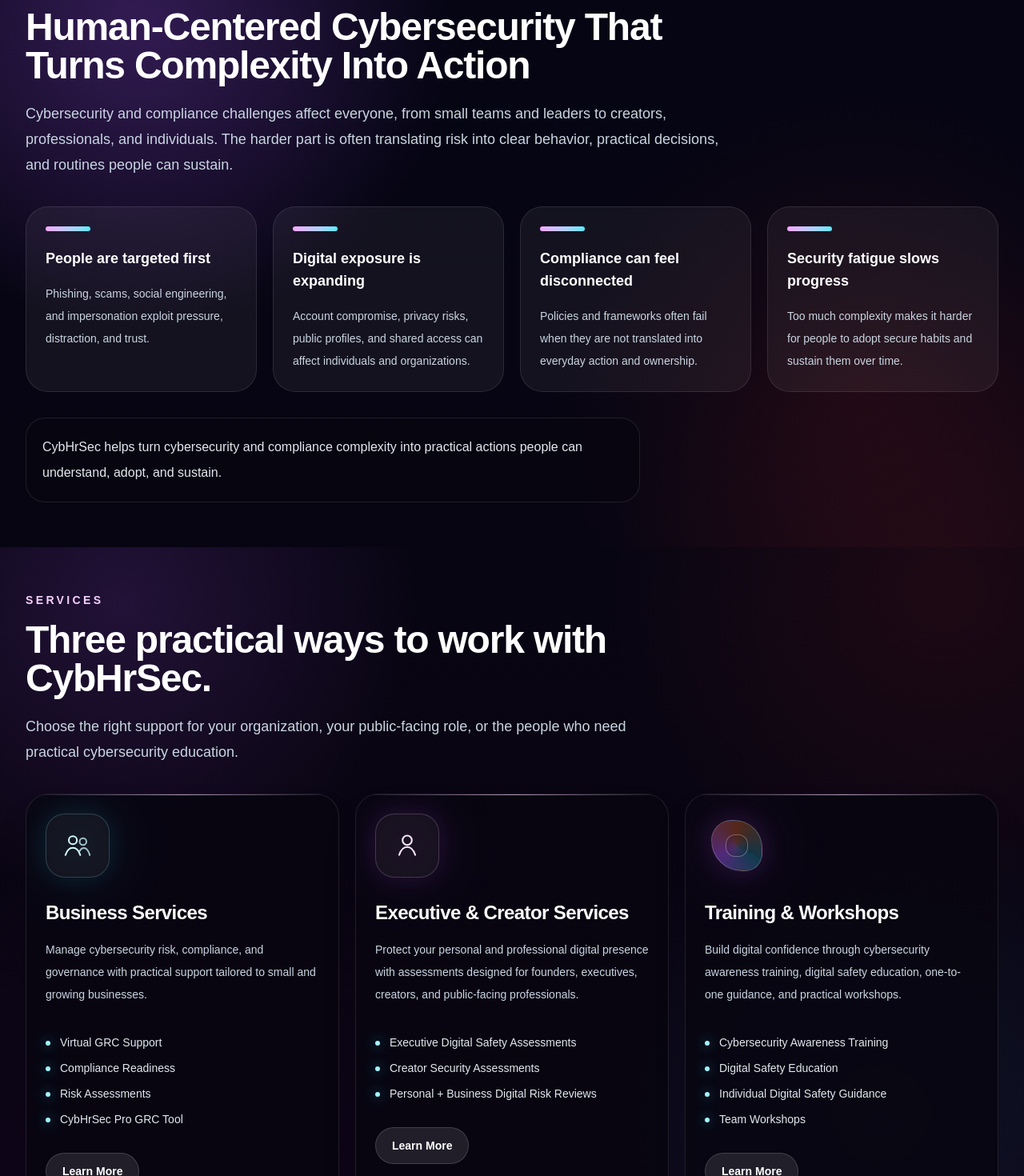
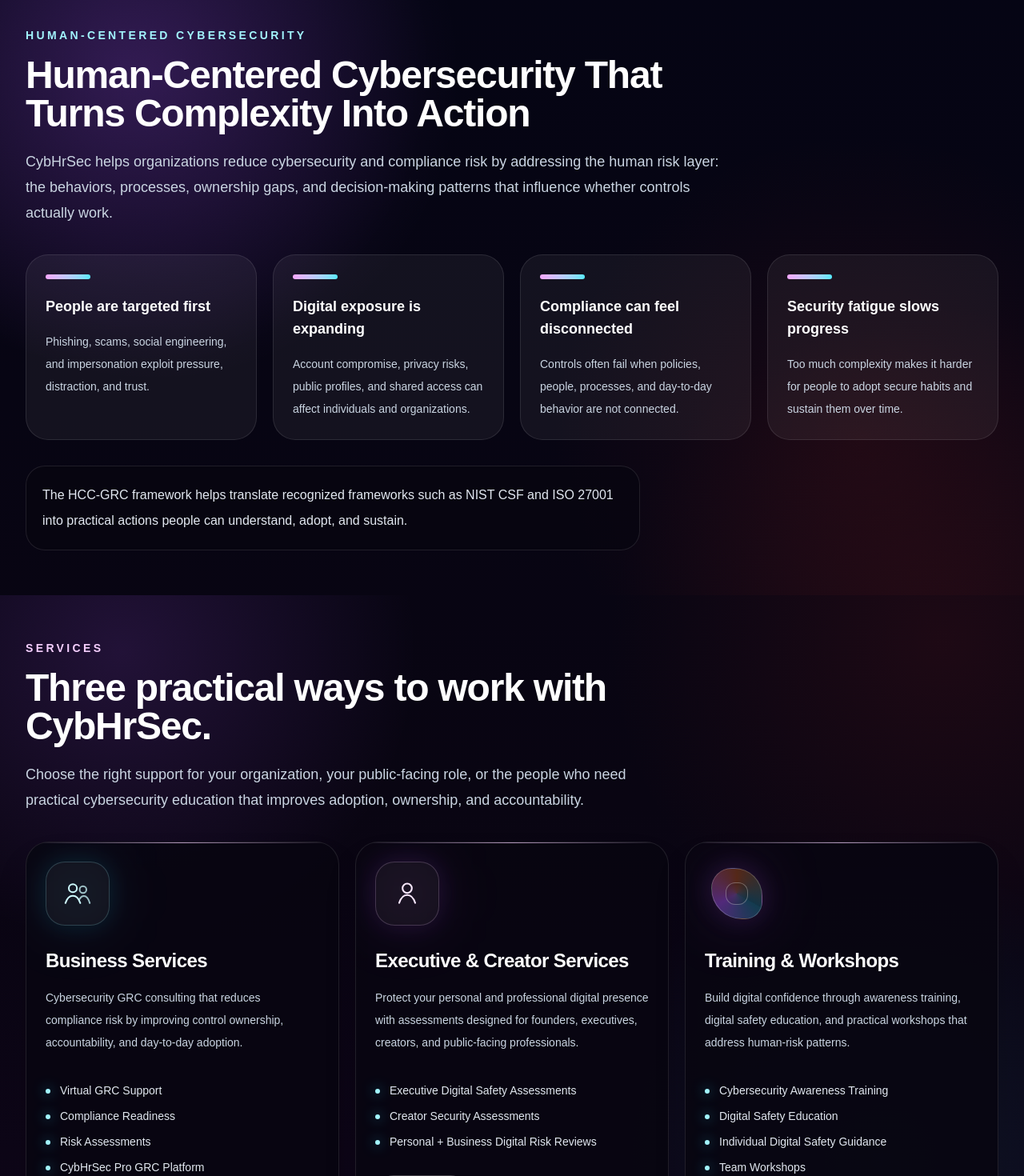
Before and after one commit to cybhrsec/cybhrsec-marketing-site, a Next.js app: page / in a window 1280 px wide. Shown: the part 860-2330 px from the top of the page at 80% size. Built offline with nearby package versions, Linux system fonts and the light colour scheme.

Commit message:
Refine cybersecurity GRC and human risk messaging

```diff
--- a/src/app/about/page.tsx
+++ b/src/app/about/page.tsx
@@ -5,27 +5,27 @@
   [
     "01",
     "Understand",
-    "Security often fails when controls are designed without understanding how people actually work. This step clarifies the people, systems, risks, goals, and pressures shaping the environment.",
+    "When controls are designed away from real work, risk gets missed. This step identifies how people, processes, systems, and business pressures shape risk.",
   ],
   [
     "02",
     "Assess",
-    "Risk is often missed when policies, accounts, suppliers, and evidence are reviewed in isolation. This step connects control gaps to real business, compliance, and human risk.",
+    "Gaps grow when controls and workflows are reviewed in isolation. This step evaluates cybersecurity, compliance, and human-driven risk together.",
   ],
   [
     "03",
     "Simplify",
-    "Findings can fail when they are too technical or unclear. This step turns risk into practical priorities, plain-English decisions, and clear ownership.",
+    "Requirements fail when they are too technical or unclear. This step turns policies, controls, and compliance expectations into actions teams can follow.",
   ],
   [
     "04",
     "Embed",
-    "Security often breaks down after implementation when routines are not built into daily work. This step helps teams make security and compliance part of normal operations.",
+    "Security breaks down when expectations sit outside daily work. This step integrates governance, security expectations, and accountability into operations.",
   ],
   [
     "05",
     "Improve",
-    "Risk changes as people, systems, suppliers, and regulations change. This step uses reporting, lessons learned, and ongoing review to keep programs relevant over time.",
+    "Risk returns when adoption and remediation are not monitored. This step tracks control effectiveness, ownership, and recurring human-risk patterns.",
   ],
 ];
 
@@ -104,6 +104,12 @@
           <h2 className="mt-4 text-3xl font-semibold tracking-tight text-white sm:text-4xl">
             A practical method for making security stick.
           </h2>
+          <p className="mt-4 text-base leading-8 text-slate-300">
+            The HCC-GRC framework translates recognized frameworks such as NIST
+            CSF and ISO 27001 into practical actions people can understand,
+            adopt, and sustain, with specific attention to the human risk layer
+            behind compliance and security failures.
+          </p>
         </div>
         <div className="grid gap-4 md:grid-cols-5">
           {framework.map(([number, title, copy]) => (
--- a/src/app/client-portal/page.tsx
+++ b/src/app/client-portal/page.tsx
@@ -5,7 +5,7 @@
     <PageHero
       eyebrow="Client Portal"
       title="CybHrSec Client Portal access is coming soon."
-      description="The portal will give clients a secure workspace for risks, policies, remediation actions, readiness tracking, and executive reporting. For now, request a demo and CybHrSec will guide you through the available options."
+      description="The portal will give clients access to CybHrSec Pro, a GRC platform for risks, policies, remediation actions, readiness tracking, human-risk visibility, and executive reporting. For now, request a demo and CybHrSec will guide you through the available options."
       primaryHref="/contact"
       primaryLabel="Request Demo"
       secondaryHref="/grc-tool"
--- a/src/app/grc-tool/page.tsx
+++ b/src/app/grc-tool/page.tsx
@@ -4,9 +4,9 @@
   return (
     <>
       <PageHero
-        eyebrow="CybHrSec Pro GRC Tool"
-        title="CybHrSec Pro helps organize cybersecurity and compliance work."
-        description="CybHrSec Pro is a GRC tool designed to help organizations manage cybersecurity risk, compliance readiness, policies, remediation, evidence, vendor work, and executive reporting."
+        eyebrow="CybHrSec Pro GRC Platform"
+        title="CybHrSec Pro helps make cybersecurity and compliance work visible."
+        description="CybHrSec Pro is a GRC platform for risk registers, policy libraries, remediation tracking, control visibility, executive reporting, and human-risk visibility, supporting alignment with frameworks such as NIST CSF, ISO 27001, SOC 2, and HIPAA."
         primaryHref="/client-portal"
         primaryLabel="Access Client Portal"
         secondaryHref="/services/business"
@@ -14,7 +14,12 @@
       />
       <GrcToolPreview />
       <section className="mx-auto grid max-w-7xl gap-5 px-5 py-16 md:grid-cols-4 lg:px-8">
-        {["Risk register", "Policy library", "Remediation tracker", "Executive reports"].map(
+        {[
+          "Risk ownership",
+          "Policy adoption",
+          "Remediation accountability",
+          "Executive reports",
+        ].map(
           (feature) => (
             <div
               key={feature}
--- a/src/app/layout.tsx
+++ b/src/app/layout.tsx
@@ -15,9 +15,9 @@
 
 export const metadata: Metadata = {
   metadataBase: new URL("https://www.cybhrsec.com"),
-  title: "CybHrSec | Cybersecurity, Compliance, and GRC Consulting",
+  title: "CybHrSec | Cybersecurity GRC Consultancy and Platform",
   description:
-    "CybHrSec helps small and growing businesses manage cybersecurity risk, compliance readiness, policies, remediation, executive reporting, and GRC workflows.",
+    "Cybersecurity GRC support for individuals, creators, and small to growing businesses, helping reduce risk, improve compliance readiness, and address the human risk layer.",
   icons: {
     icon: [
       { url: "/favicon.ico", sizes: "any" },
@@ -34,9 +34,9 @@
   },
   manifest: "/site.webmanifest",
   openGraph: {
-    title: "CybHrSec | Cybersecurity, Compliance, and GRC Consulting",
+    title: "CybHrSec | Cybersecurity GRC Consultancy and Platform",
     description:
-      "Practical cybersecurity, compliance, privacy, and GRC support for businesses and individuals.",
+      "Practical cybersecurity GRC support for businesses and individuals, with CybHrSec Pro as the GRC platform for risk, policy, remediation, and reporting.",
     url: "https://www.cybhrsec.com",
     siteName: "CybHrSec",
     images: [
--- a/src/app/page.tsx
+++ b/src/app/page.tsx
@@ -7,12 +7,12 @@
   {
     title: "Business Services",
     description:
-      "Manage cybersecurity risk, compliance, and governance with practical support tailored to small and growing businesses.",
+      "Cybersecurity GRC consulting that reduces compliance risk by improving control ownership, accountability, and day-to-day adoption.",
     offerings: [
       "Virtual GRC Support",
       "Compliance Readiness",
       "Risk Assessments",
-      "CybHrSec Pro GRC Tool",
+      "CybHrSec Pro GRC Platform",
     ],
     cta: "Learn More",
     href: "/services/business",
@@ -32,7 +32,7 @@
   {
     title: "Training & Workshops",
     description:
-      "Build digital confidence through cybersecurity awareness training, digital safety education, one-to-one guidance, and practical workshops.",
+      "Build digital confidence through awareness training, digital safety education, and practical workshops that address human-risk patterns.",
     offerings: [
       "Cybersecurity Awareness Training",
       "Digital Safety Education",
@@ -48,27 +48,27 @@
   {
     title: "Understand",
     description:
-      "Translate cyber and compliance risk into plain business language.",
+      "Clarify how people, workflows, systems, and business pressure shape cybersecurity and compliance risk.",
   },
   {
     title: "Assess",
     description:
-      "Identify risks, gaps, and priorities across people, process, technology, and third parties.",
+      "Evaluate cybersecurity, compliance, and human-driven risk across controls, processes, and ownership.",
   },
   {
     title: "Simplify",
     description:
-      "Turn complex requirements into practical actions, policies, and controls.",
+      "Turn policies, controls, and framework requirements into practical actions teams can follow.",
   },
   {
     title: "Embed",
     description:
-      "Help businesses and individuals adopt secure practices that can be sustained.",
+      "Build governance, security expectations, and accountability into everyday operations.",
   },
   {
     title: "Improve",
     description:
-      "Use reporting and lessons learned to keep the program relevant as risks change.",
+      "Monitor adoption, control effectiveness, remediation, and recurring human-risk patterns.",
   },
 ];
 
@@ -101,7 +101,7 @@
   ],
   [
     "Compliance can feel disconnected",
-    "Policies and frameworks often fail when they are not translated into everyday action and ownership.",
+    "Controls often fail when policies, people, processes, and day-to-day behavior are not connected.",
   ],
   [
     "Security fatigue slows progress",
@@ -169,6 +169,9 @@
             </h1>
             <p className="mx-auto mt-6 max-w-none whitespace-nowrap text-[clamp(0.72rem,1.55vw,1.125rem)] leading-7 text-slate-300">
               Protecting people. Strengthening businesses. Making cybersecurity practical.
+            </p>
+            <p className="mx-auto mt-5 max-w-3xl text-sm font-semibold uppercase tracking-[0.2em] text-cyan-100/90">
+              Cybersecurity GRC consultancy + GRC platform addressing the human risk layer
             </p>
           </div>
         </div>
@@ -342,10 +345,10 @@
             data-scroll-reveal
             style={{ transitionDelay: "120ms" }}
           >
-            Cybersecurity and compliance challenges affect everyone, from small
-            teams and leaders to creators, professionals, and individuals. The
-            harder part is often translating risk into clear behavior, practical
-            decisions, and routines people can sustain.
+            CybHrSec helps organizations reduce cybersecurity and compliance
+            risk by addressing the human risk layer: the behaviors, processes,
+            ownership gaps, and decision-making patterns that influence whether
+            controls actually work.
           </p>
         </div>
         <div className="mt-9 grid gap-5 md:grid-cols-2 xl:grid-cols-4">
@@ -367,8 +370,9 @@
           data-scroll-reveal
           style={{ transitionDelay: "260ms" }}
         >
-          CybHrSec helps turn cybersecurity and compliance complexity into
-          practical actions people can understand, adopt, and sustain.
+          The HCC-GRC framework helps translate recognized frameworks such as
+          NIST CSF and ISO 27001 into practical actions people can understand,
+          adopt, and sustain.
         </p>
       </div>
     </section>
@@ -399,7 +403,8 @@
             style={{ transitionDelay: "120ms" }}
           >
             Choose the right support for your organization, your public-facing
-            role, or the people who need practical cybersecurity education.
+            role, or the people who need practical cybersecurity education that
+            improves adoption, ownership, and accountability.
           </p>
         </div>
         <div className="mt-9 grid gap-5 lg:grid-cols-3">
@@ -463,7 +468,8 @@
             data-scroll-reveal
             style={{ transitionDelay: "120ms" }}
           >
-            CybHrSec Pro is a GRC tool for risks, policies, remediation, and reporting.
+            CybHrSec Pro is a GRC platform for risks, policies, remediation,
+            human-risk visibility, and reporting.
           </p>
           <p
             className="scroll-copy mt-5 text-base leading-8 text-slate-400"
@@ -471,9 +477,11 @@
             style={{ transitionDelay: "190ms" }}
           >
             Clients can use CybHrSec Pro to manage risk registers, policies,
-            remediation actions, compliance readiness, and executive reporting.
-            The tool can be used as a self-service subscription or paired with a
-            Virtual GRC Consultant for guided support.
+            remediation actions, compliance readiness, risk ownership, policy
+            adoption, and executive reporting.
+            The tool supports practical alignment with NIST CSF, ISO 27001, SOC
+            2, and HIPAA, and can be used as a self-service subscription or
+            paired with a Virtual GRC Consultant for guided support.
           </p>
           <div
             className="scroll-copy mt-8 flex flex-col gap-3 sm:flex-row"
@@ -567,7 +575,7 @@
               </div>
             </div>
             <p className="mt-5 text-sm leading-6 text-slate-300">
-              Policies, actions, risks, and readiness are organized into a simple executive view.
+              Policies, actions, risks, ownership, and readiness are organized into a simple executive view.
             </p>
           </div>
         </div>
@@ -600,8 +608,9 @@
           data-scroll-reveal
           style={{ transitionDelay: "120ms" }}
         >
-          The work is designed around people, decisions, and sustainable habits,
-          not fear or unnecessary technical noise.
+          The work is designed to reduce the human risk layer behind failed
+          controls: unclear ownership, weak adoption, inconsistent routines, and
+          decisions that do not reach daily work.
         </p>
       </div>
       <div className="relative mt-10 grid gap-5 lg:grid-cols-5">
--- a/src/app/services/business/page.tsx
+++ b/src/app/services/business/page.tsx
@@ -3,23 +3,23 @@
 const serviceAreas = [
   [
     "Virtual GRC Support",
-    "Ongoing governance, risk, and compliance support without the cost of a full-time team.",
+    "Ongoing governance, risk, and compliance support that improves ownership, adoption, and control effectiveness across practical frameworks.",
   ],
   [
     "Compliance Readiness",
-    "Support for organizations preparing for cybersecurity and compliance frameworks such as ISO 27001, SOC 2, NIST CSF, and HIPAA.",
+    "Support for NIST CSF, ISO 27001, SOC 2, HIPAA, and readiness work that turns requirements into evidence, routines, and accountability.",
   ],
   [
     "Risk Assessments",
-    "Structured assessments designed to identify, prioritize, and manage cybersecurity and compliance risks.",
+    "Structured assessments that identify cybersecurity, compliance, and human-driven risk across controls, workflows, suppliers, and decisions.",
   ],
 ];
 
 const platformFeatures = [
-  ["Risk Register", "Track risks, owners, impact, likelihood, status, and treatment activities."],
-  ["Policy Library", "Store, manage, and access cybersecurity and compliance policies."],
-  ["Remediation Tracking", "Monitor findings, assign ownership, track progress, and demonstrate resolution efforts."],
-  ["Executive Reporting", "Give leadership visibility into risk posture, readiness, remediation status, and key metrics."],
+  ["Risk Register", "Track risks, owners, impact, likelihood, status, treatment activities, and human-risk indicators."],
+  ["Policy Library", "Store policies and make ownership, review status, and adoption easier to manage."],
+  ["Remediation Tracking", "Monitor findings, assign accountability, track progress, and demonstrate resolution efforts."],
+  ["Executive Reporting", "Give leadership visibility into risk posture, readiness, ownership, remediation status, and key metrics."],
 ];
 
 const supportOptions = [
@@ -60,7 +60,7 @@
       <PageHero
         eyebrow="Business Services"
         title="Human-Centered Cybersecurity & Compliance for Small and Growing Businesses"
-        description="CybHrSec helps organizations manage cybersecurity risk, compliance readiness, policies, remediation, and executive reporting through practical consulting and CybHrSec Pro, our GRC tool."
+        description="CybHrSec is a cybersecurity GRC consultancy and GRC platform provider helping organizations reduce cybersecurity and compliance risk by addressing the human risk layer: ownership, adoption, accountability, and the decisions that make controls work."
       />
       <section className="mx-auto max-w-7xl px-5 py-12 lg:px-8">
         <div className="grid gap-5 lg:grid-cols-3">
@@ -85,12 +85,14 @@
             Business platform
           </p>
           <h2 className="mt-4 text-3xl font-semibold tracking-tight text-white sm:text-4xl">
-            CybHrSec Pro GRC Tool
+            CybHrSec Pro GRC Platform
           </h2>
           <p className="mt-5 text-base leading-8 text-slate-300">
-            CybHrSec Pro is our GRC tool designed to help small and growing
-            businesses manage cybersecurity risk, compliance readiness, policies,
-            remediation, and executive reporting in one place.
+            CybHrSec Pro is our GRC platform designed to help small and growing
+            businesses manage cybersecurity risk, compliance readiness,
+            policies, remediation, human-risk visibility, and executive
+            reporting in one place while supporting alignment with NIST CSF, ISO
+            27001, SOC 2, and HIPAA.
           </p>
           <div className="mt-7 grid gap-4 sm:grid-cols-2">
             {platformFeatures.map(([title, copy]) => (
--- a/src/lib/careers.ts
+++ b/src/lib/careers.ts
@@ -34,7 +34,7 @@
     ],
     qualifications: [
       "Experience in cybersecurity, governance, risk management, audit, compliance, privacy, or information security",
-      "Familiarity with frameworks such as ISO 27001, NIST CSF, SOC 2, HIPAA, PCI DSS, or similar standards",
+      "Familiarity with frameworks such as NIST Cybersecurity Framework (CSF), ISO 27001, SOC 2, HIPAA, PCI DSS, or similar standards",
       "Strong communication and stakeholder engagement skills",
       "Ability to translate technical concepts into business language",
     ],
--- a/src/lib/content.ts
+++ b/src/lib/content.ts
@@ -10,19 +10,19 @@
   {
     title: "Cyber Risk Assessments",
     description:
-      "Identify practical security gaps, business risk, and the next steps that matter most.",
+      "Identify practical security gaps, business risk, human-risk patterns, and the next steps that matter most.",
     accent: "from-cyan-300 to-teal-300",
   },
   {
     title: "ISO 27001 Readiness",
     description:
-      "Prepare your management system, risk process, controls, policies, and evidence for certification.",
+      "Prepare your management system, risk process, controls, ownership, policies, and evidence for certification.",
     accent: "from-teal-300 to-emerald-300",
   },
   {
     title: "SOC 1 and SOC 2 Readiness",
     description:
-      "Translate trust service criteria and control expectations into an audit-ready plan.",
+      "Translate trust service criteria, ownership, and control expectations into an audit-ready plan.",
     accent: "from-pink-300 to-fuchsia-300",
   },
   {
@@ -34,7 +34,7 @@
   {
     title: "GRC Program Support",
     description:
-      "Create a sustainable operating rhythm for risks, controls, remediation, and reporting.",
+      "Create a sustainable operating rhythm for risks, controls, remediation, and reporting aligned to frameworks such as NIST CSF and ISO 27001.",
     accent: "from-violet-300 to-cyan-300",
   },
   {
@@ -46,13 +46,13 @@
   {
     title: "Compliance Reporting",
     description:
-      "Turn security work into executive-ready progress views, evidence, and next-step summaries.",
+      "Turn security work into executive-ready views of risk, ownership, evidence, and next-step priorities.",
     accent: "from-cyan-300 to-blue-300",
   },
   {
-    title: "CybHrSec Pro GRC Tool",
+    title: "CybHrSec Pro GRC Platform",
     description:
-      "Use CybHrSec Pro, our GRC tool, for risk tracking, policies, remediation, and reporting.",
+      "Use CybHrSec Pro, our GRC platform, for risk tracking, policies, remediation, ownership, and reporting.",
     accent: "from-fuchsia-300 to-orange-300",
   },
 ];
--- a/src/lib/resources.ts
+++ b/src/lib/resources.ts
@@ -14,7 +14,7 @@
   {
     title: "Governance Templates",
     description:
-      "Future-ready structures for risk registers, policy ownership, remediation tracking, and executive updates.",
+      "Future-ready structures for risk registers, policy ownership, remediation tracking, human-risk visibility, and executive updates.",
     type: "Templates",
   },
   {
```
Also changed, not shown: src/app/services/page.tsx (+12 -2 lines), src/components/layout.tsx (+4 -5 lines), src/components/sections.tsx (+8 -6 lines).
